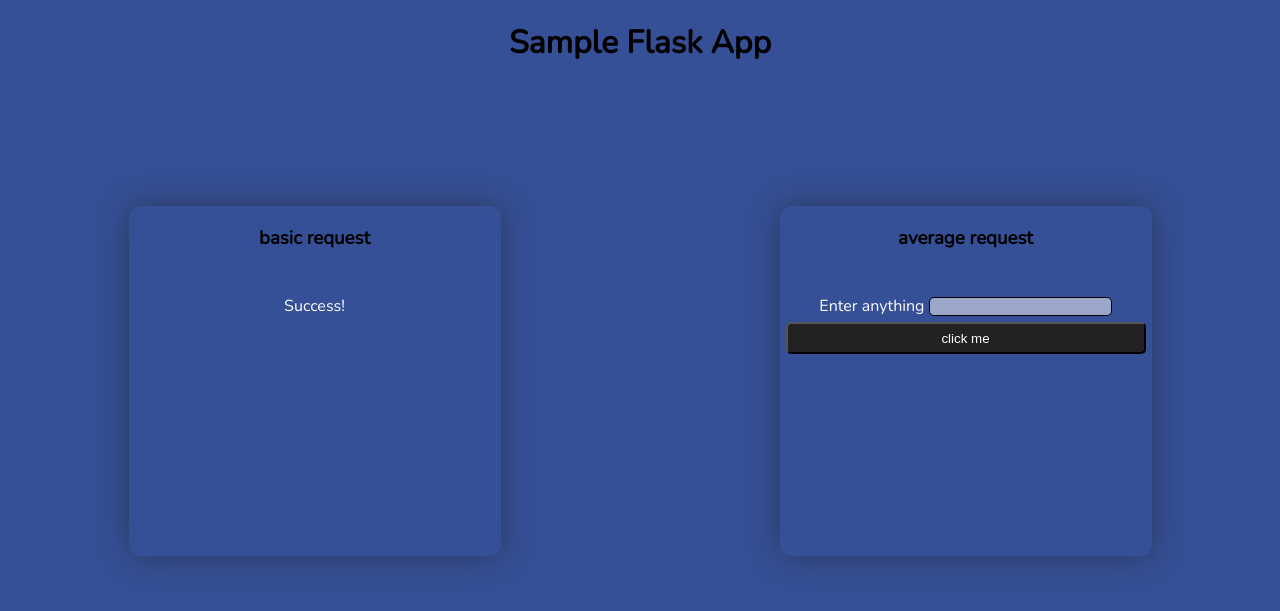
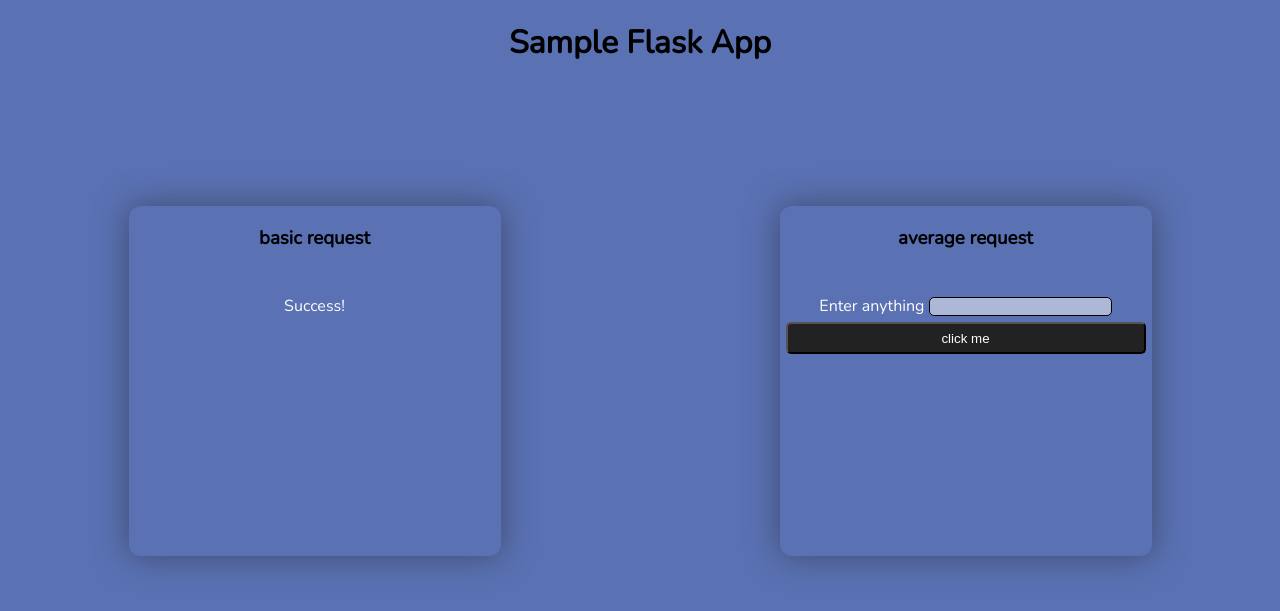
Before and after one commit to WSB98/flask_example_app, a Flask app: page / in a window 1280 px wide. Shown: the top 611 px of the page. Run offline with Flask 3, Linux system fonts and the light colour scheme; some web fonts are replaced.

Commit message:
background color

```diff
--- a/static/css/style.css
+++ b/static/css/style.css
@@ -1,7 +1,7 @@
 @import url('https://fonts.googleapis.com/css2?family=Cherry+Bomb+One&family=Foldit:wght@600&family=IBM+Plex+Mono&family=Monoton&family=Nunito&family=Open+Sans&display=swap');
 body {
     margin: 0;
-    background-color: #365097;
+    background-color: #5a72b4;
     font-family: 'Nunito';
 }
 
```
